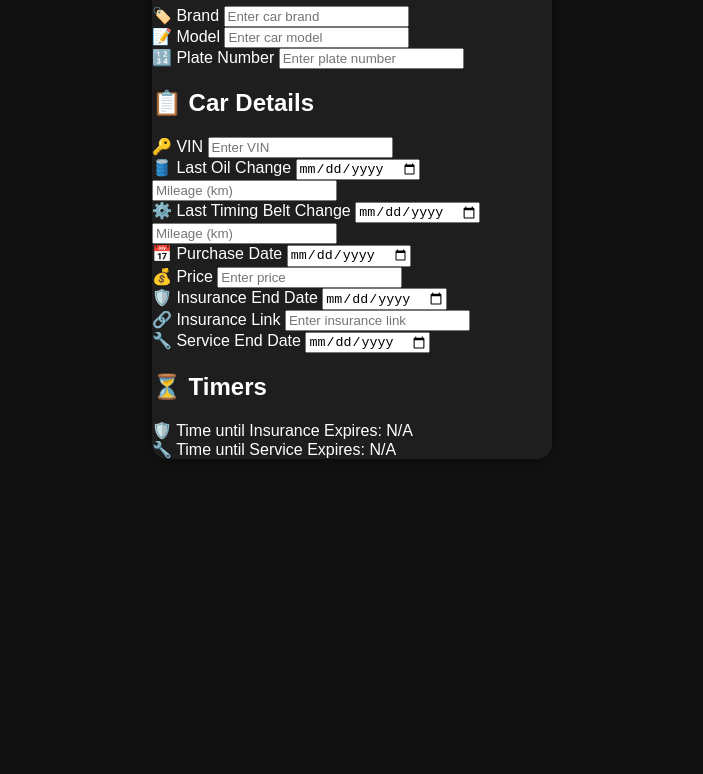
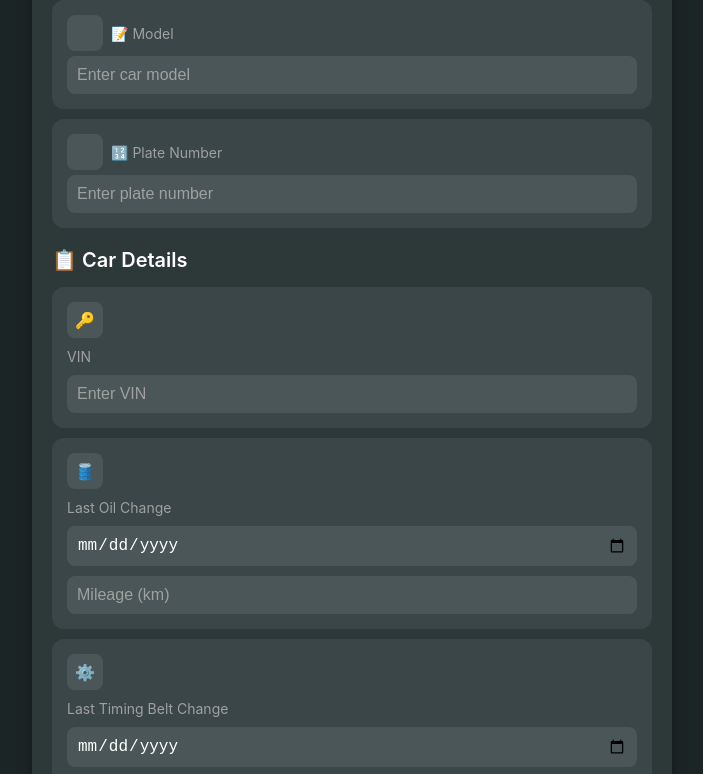
Before and after one commit to maksymkharko/Glovo-support, a plain HTML site: page Index.html in a window 1280 px wide. Shown: the part 208-982 px from the top of the page, without its empty margins (288-991 px from the left). Before the commit the page ends 800 px from the top, so only its background shows below. Drawn offline with Linux system fonts and the light colour scheme.

Commit message:
Update styles.css

```diff
--- a/styles.css
+++ b/styles.css
@@ -1,144 +1,205 @@
 body {
-    font-family: 'Arial', sans-serif;
-    background-color: #121212;
+    background-color: #1c2526;
     color: #ffffff;
+    font-family: -apple-system, BlinkMacSystemFont, 'Segoe UI', Roboto, Oxygen, Ubuntu, Cantarell, 'Open Sans', 'Helvetica Neue', sans-serif;
     margin: 0;
-    padding: 0;
+    padding: 20px;
     display: flex;
     justify-content: center;
     align-items: center;
-    height: 100vh;
+    min-height: 100vh;
 }
 
 .container {
+    background-color: #2d3839;
+    border-radius: 20px;
+    padding: 20px;
     width: 100%;
-    max-width: 400px;
-    background-color: #1e1e1e;
-    border-radius: 15px;
-    box-shadow: 0 0 20px rgba(0, 0, 0, 0.5);
-    overflow: hidden;
-    display: flex;
-    flex-direction: column;
+    max-width: 600px;
+    box-shadow: 0 4px 15px rgba(0, 0, 0, 0.3);
+    backdrop-filter: blur(10px);
 }
 
-.chat-header {
-    background-color: #ffeb3b;
-    padding: 15px;
+.header {
     text-align: center;
-    color: #121212;
+    margin-bottom: 20px;
 }
 
-.chat-header h1 {
+h1, h2 {
+    color: #ffffff;
     margin: 0;
+    font-weight: 600;
+}
+
+h1 {
     font-size: 24px;
 }
 
-.chat-header p {
-    margin: 5px 0 0;
-    font-size: 14px;
+h2 {
+    font-size: 20px;
+    margin-bottom: 15px;
 }
 
-.chat-box {
-    flex: 1;
+.car-details {
+    margin-bottom: 20px;
+}
+
+.editable-field {
+    background-color: #3a4647;
+    border-radius: 12px;
     padding: 15px;
-    overflow-y: auto;
-    border-bottom: 1px solid #333;
+    margin-bottom: 10px;
     display: flex;
     flex-direction: column;
+    gap: 5px;
+}
+
+.editable-field .label {
+    font-size: 14px;
+    color: #a0a0a0;
+    display: flex;
+    align-items: center;
+    gap: 8px;
+}
+
+.editable-field .label::before {
+    content: attr(data-icon);
+    background-color: #4a5657;
+    border-radius: 8px;
+    padding: 6px;
+    font-size: 16px;
+    display: inline-flex;
+    justify-content: center;
+    align-items: center;
+    width: 24px;
+    height: 24px;
+}
+
+input[type="text"],
+input[type="number"],
+input[type="date"],
+input[type="url"] {
+    background-color: #4a5657;
+    border: none;
+    border-radius: 8px;
+    padding: 10px;
+    color: #ffffff;
+    font-size: 16px;
+    outline: none;
+    width: 100%;
+    box-sizing: border-box;
+}
+
+input[type="text"]::placeholder,
+input[type="number"]::placeholder,
+input[type="date"]::placeholder,
+input[type="url"]::placeholder {
+    color: #a0a0a0;
+}
+
+.info-section {
+    margin-bottom: 20px;
+}
+
+.info-grid {
+    display: grid;
     gap: 10px;
 }
 
-.message {
-    margin-bottom: 10px;
-    padding: 10px;
-    border-radius: 10px;
-    max-width: 80%;
-    opacity: 0;
-    transform: translateY(20px);
-    animation: fadeIn 0.5s ease forwards;
-}
-
-.bot-message {
-    background-color: #333;
-    align-self: flex-start;
-}
-
-.user-message {
-    background-color: #ffeb3b;
-    color: #121212;
-    align-self: flex-end;
-    margin-left: auto;
-}
-
-.options {
+.info-item {
+    background-color: #3a4647;
+    border-radius: 12px;
     padding: 15px;
     display: flex;
     flex-direction: column;
     gap: 10px;
 }
 
-.option-button {
-    padding: 10px;
-    background-color: #ffeb3b;
-    border: none;
-    border-radius: 5px;
-    cursor: pointer;
+.info-item .icon {
+    background-color: #4a5657;
+    border-radius: 8px;
+    padding: 6px;
     font-size: 16px;
-    text-align: left;
-    color: #121212;
-    transition: background-color 0.3s ease, transform 0.2s ease;
+    display: inline-flex;
+    justify-content: center;
+    align-items: center;
+    width: 24px;
+    height: 24px;
 }
 
-.option-button:hover {
-    background-color: #fdd835;
-    transform: scale(1.02);
+.info-item .label {
+    font-size: 14px;
+    color: #a0a0a0;
+    display: flex;
+    align-items: center;
+    gap: 8px;
 }
 
-.new-chat-button {
-    padding: 10px;
-    background-color: #ffeb3b;
-    border: none;
-    border-radius: 5px;
-    cursor: pointer;
-    font-size: 16px;
-    text-align: center;
-    color: #121212;
-    margin: 15px;
-    transition: background-color 0.3s ease, transform 0.2s ease;
-    display: none;
+.timers-section {
+    margin-top: 20px;
 }
 
-.new-chat-button:hover {
-    background-color: #fdd835;
-    transform: scale(1.02);
+.timer {
+    background-color: #3a4647;
+    border-radius: 12px;
+    padding: 15px;
+    margin-bottom: 10px;
+    display: flex;
+    align-items: center;
+    gap: 10px;
 }
 
-.author {
-    text-align: center;
-    padding: 10px;
-    font-size: 14px;
-    color: #ffeb3b;
-    opacity: 0.7;
+.timer .icon {
+    background-color: #4a5657;
+    border-radius: 8px;
+    padding: 6px;
+    font-size: 16px;
+    display: inline-flex;
+    justify-content: center;
+    align-items: center;
+    width: 24px;
+    height: 24px;
 }
 
-.author a {
-    color: #ffeb3b;
-    text-decoration: none;
+.timer .label {
+    font-size: 14px;
+    color: #a0a0a0;
 }
 
-.author a:hover {
-    text-decoration: underline;
+.timer .value {
+    font-size: 16px;
+    color: #ffffff;
+    font-weight: 600;
 }
 
-@keyframes fadeIn {
-    to {
-        opacity: 1;
-        transform: translateY(0);
+/* iOS-style hover effects */
+@media (hover: hover) {
+    .editable-field:hover,
+    .info-item:hover,
+    .timer:hover {
+        background-color: #465152;
+        transition: background-color 0.2s ease;
     }
 }
 
-@keyframes shake {
-    0%, 100% { transform: translateX(0); }
-    10%, 30%, 50%, 70%, 90% { transform: translateX(-5px); }
-    20%, 40%, 60%, 80% { transform: translateX(5px); }
+/* Responsive design */
+@media (max-width: 600px) {
+    .container {
+        padding: 15px;
+    }
+
+    h1 {
+        font-size: 20px;
+    }
+
+    h2 {
+        font-size: 18px;
+    }
+
+    input[type="text"],
+    input[type="number"],
+    input[type="date"],
+    input[type="url"] {
+        font-size: 14px;
+    }
 }
```
